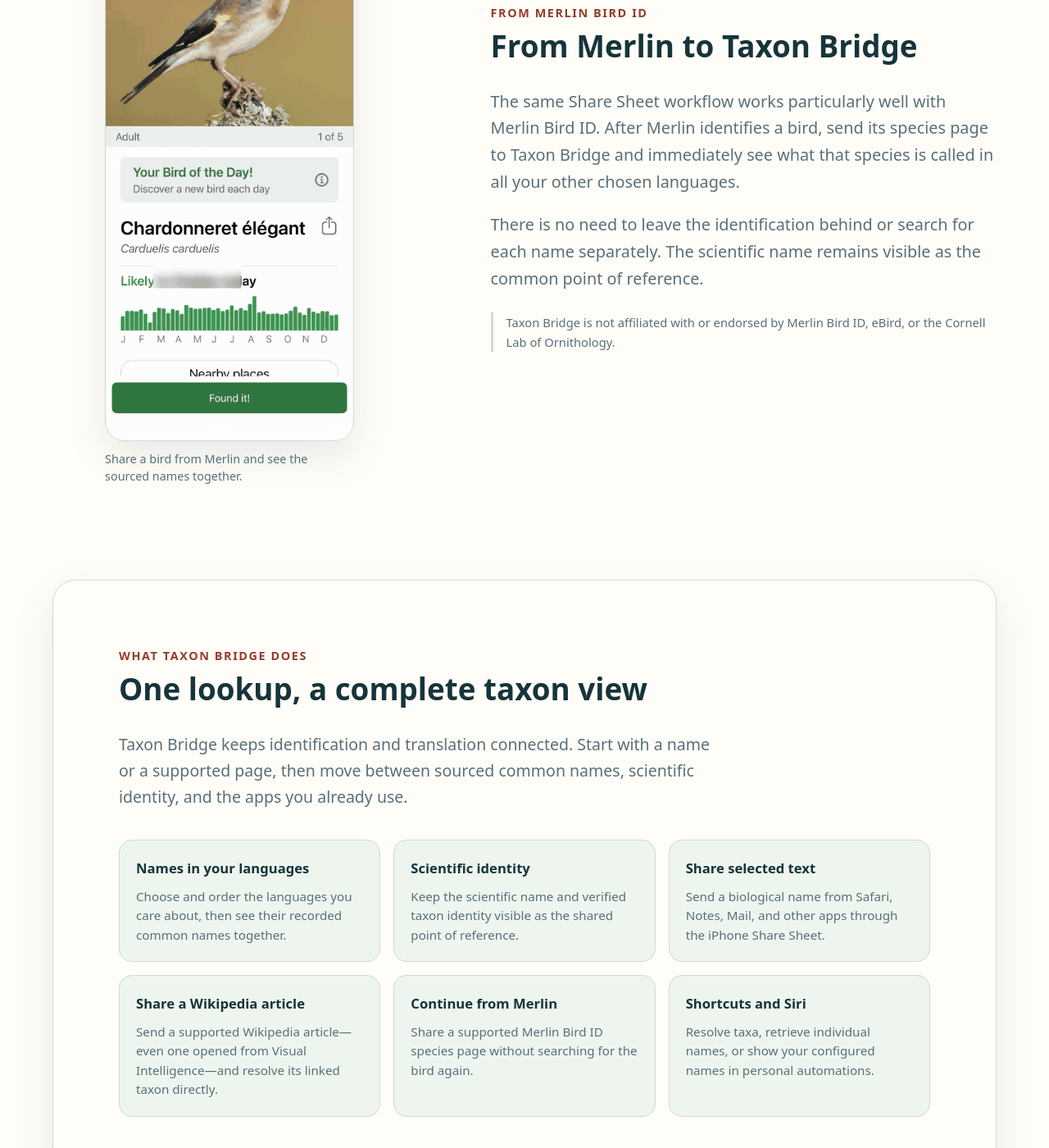
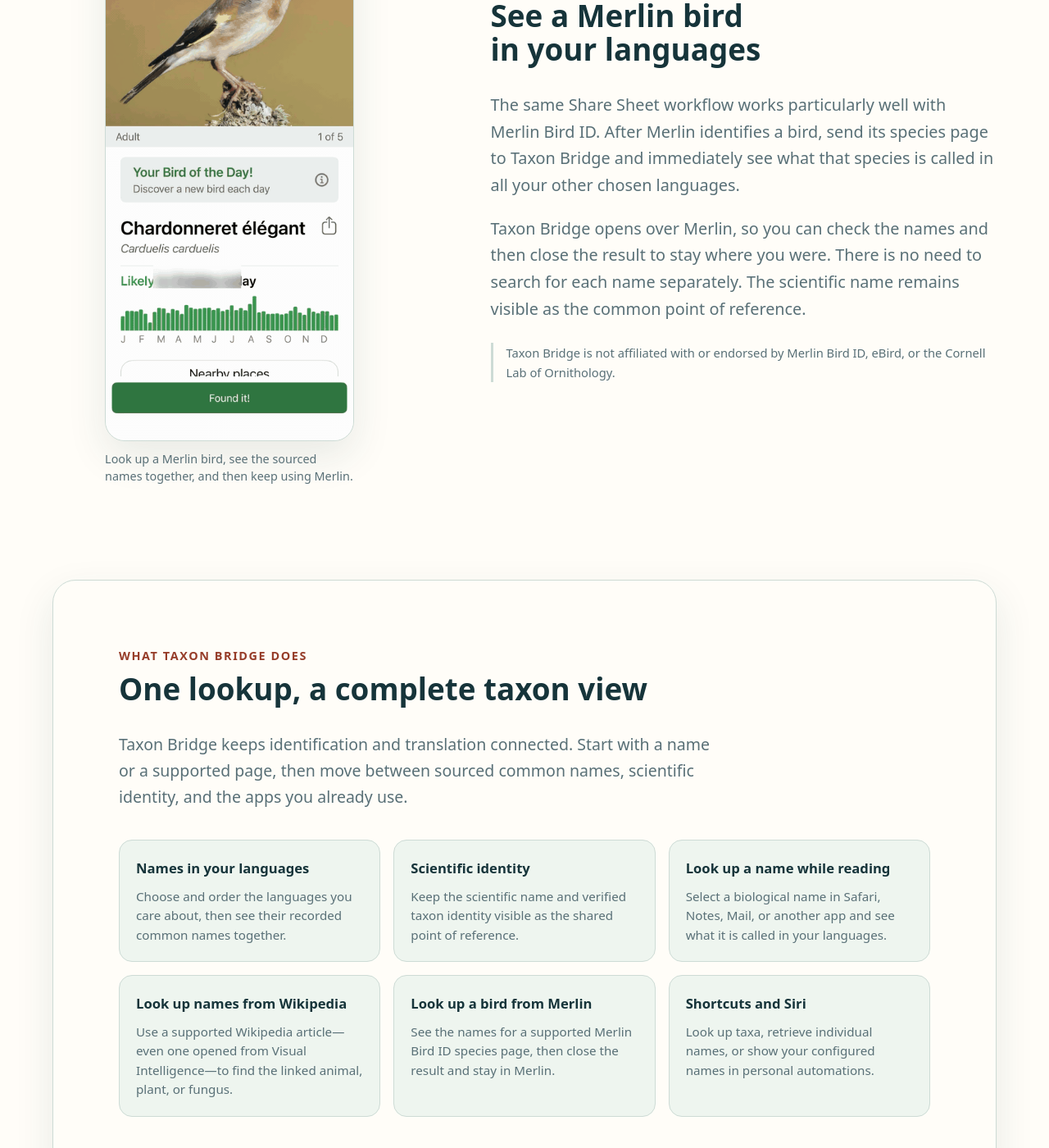
Before and after one commit to axel58170/taxon-site, a Jekyll site: the page built from website/index.md, in a window 1280 px wide and 1400 px high, scrolled down 2842 px. Shown: the whole window at 82% size. Built offline with Jekyll 4.4.1, drawn with Linux system fonts in a browser that asks for light colours.

Commit message:
Adopt user-goal language for site copy (#18)
Co-authored-by: Axel Graff <axelgraff@gmail.com>

```diff
--- a/website/index.md
+++ b/website/index.md
@@ -63,17 +63,17 @@
 
 <p class="eyebrow">From Merlin Bird ID</p>
 
-## From Merlin to Taxon Bridge {#merlin-title}
+## See a Merlin bird in your languages {#merlin-title}
 
 The same Share Sheet workflow works particularly well with Merlin Bird ID. After Merlin identifies a bird, send its species page to Taxon Bridge and immediately see what that species is called in all your other chosen languages.
 
-There is no need to leave the identification behind or search for each name separately. The scientific name remains visible as the common point of reference.
+Taxon Bridge opens over Merlin, so you can check the names and then close the result to stay where you were. There is no need to search for each name separately. The scientific name remains visible as the common point of reference.
 
 <p class="note">Taxon Bridge is not affiliated with or endorsed by Merlin Bird ID, eBird, or the Cornell Lab of Ornithology.</p>
 
   </div>
 
-{% include motion-figure.html class="feature-media" animation="/assets/support/share-merlin-page.gif" animation_alt="Animated walkthrough showing a European Goldfinch in Merlin Bird ID, the Share Sheet with Taxon Bridge, and the multilingual result. Tap indicators mark Share and Taxon Bridge." poster="/assets/support/share-merlin-page-poster.webp" poster_alt="The iPhone Share Sheet showing Taxon Bridge as an option for a European Goldfinch shared from Merlin Bird ID." caption="Share a bird from Merlin and see the sourced names together." %}
+{% include motion-figure.html class="feature-media" animation="/assets/support/share-merlin-page.gif" animation_alt="Animated walkthrough showing a European Goldfinch in Merlin Bird ID, the Share Sheet with Taxon Bridge, and the multilingual result. Tap indicators mark Share and Taxon Bridge." poster="/assets/support/share-merlin-page-poster.webp" poster_alt="The iPhone Share Sheet showing Taxon Bridge as an option for a European Goldfinch shared from Merlin Bird ID." caption="Look up a Merlin bird, see the sourced names together, and then keep using Merlin." %}
 
 </section>
 
@@ -91,10 +91,10 @@
   <ul class="feature-list">
     <li><strong>Names in your languages</strong><span>Choose and order the languages you care about, then see their recorded common names together.</span></li>
     <li><strong>Scientific identity</strong><span>Keep the scientific name and verified taxon identity visible as the shared point of reference.</span></li>
-    <li><strong>Share selected text</strong><span>Send a biological name from Safari, Notes, Mail, and other apps through the iPhone Share Sheet.</span></li>
-    <li><strong>Share a Wikipedia article</strong><span>Send a supported Wikipedia article—even one opened from Visual Intelligence—and resolve its linked taxon directly.</span></li>
-    <li><strong>Continue from Merlin</strong><span>Share a supported Merlin Bird ID species page without searching for the bird again.</span></li>
-    <li><strong>Shortcuts and Siri</strong><span>Resolve taxa, retrieve individual names, or show your configured names in personal automations.</span></li>
+    <li><strong>Look up a name while reading</strong><span>Select a biological name in Safari, Notes, Mail, or another app and see what it is called in your languages.</span></li>
+    <li><strong>Look up names from Wikipedia</strong><span>Use a supported Wikipedia article—even one opened from Visual Intelligence—to find the linked animal, plant, or fungus.</span></li>
+    <li><strong>Look up a bird from Merlin</strong><span>See the names for a supported Merlin Bird ID species page, then close the result and stay in Merlin.</span></li>
+    <li><strong>Shortcuts and Siri</strong><span>Look up taxa, retrieve individual names, or show your configured names in personal automations.</span></li>
   </ul>
 </section>
 
```
Also changed, not shown: AGENTS.md (added, +10 -0 lines), docs/CONTENT_GUIDELINES.md (added, +46 -0 lines), docs/SUPPORT_MEDIA.md (+2 -2 lines), website/beta-testing/index.md (+7 -7 lines), website/privacy/index.md (+3 -3 lines), website/support/index.md (+4 -4 lines).
